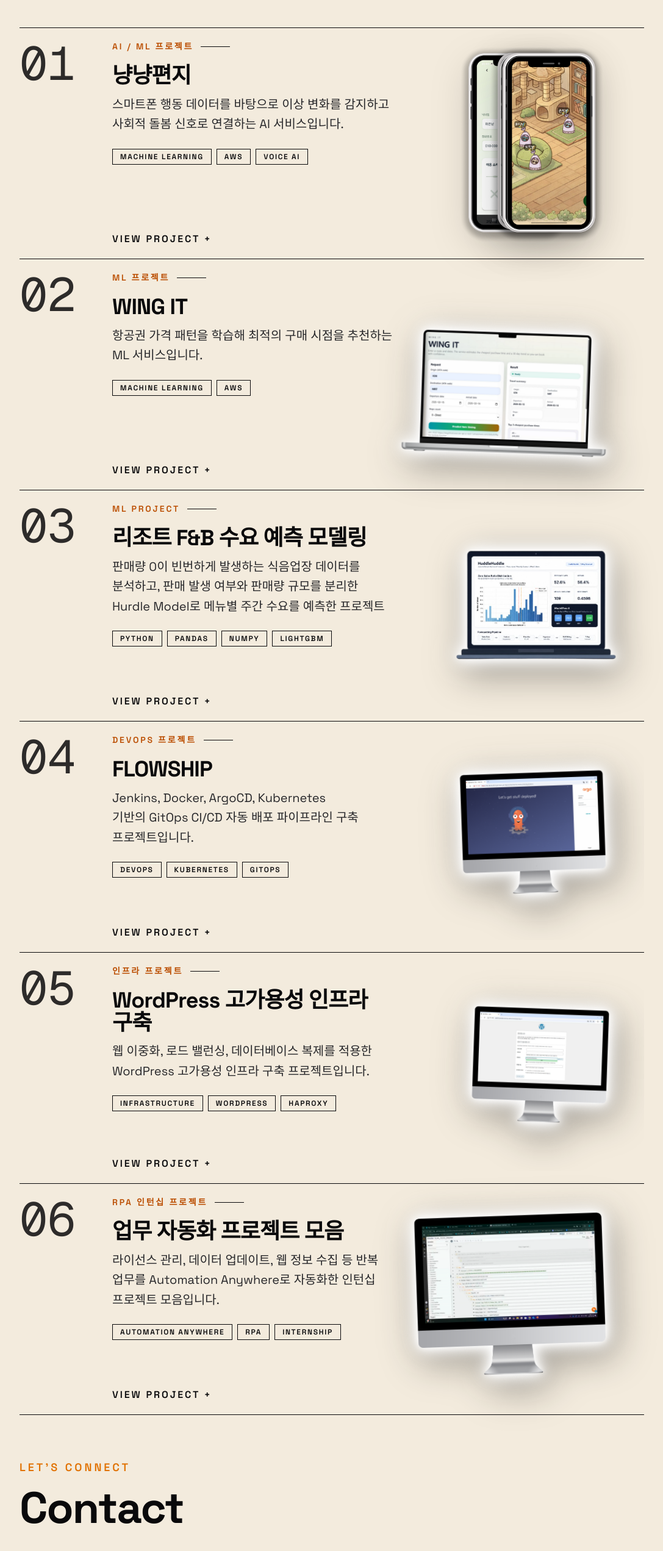
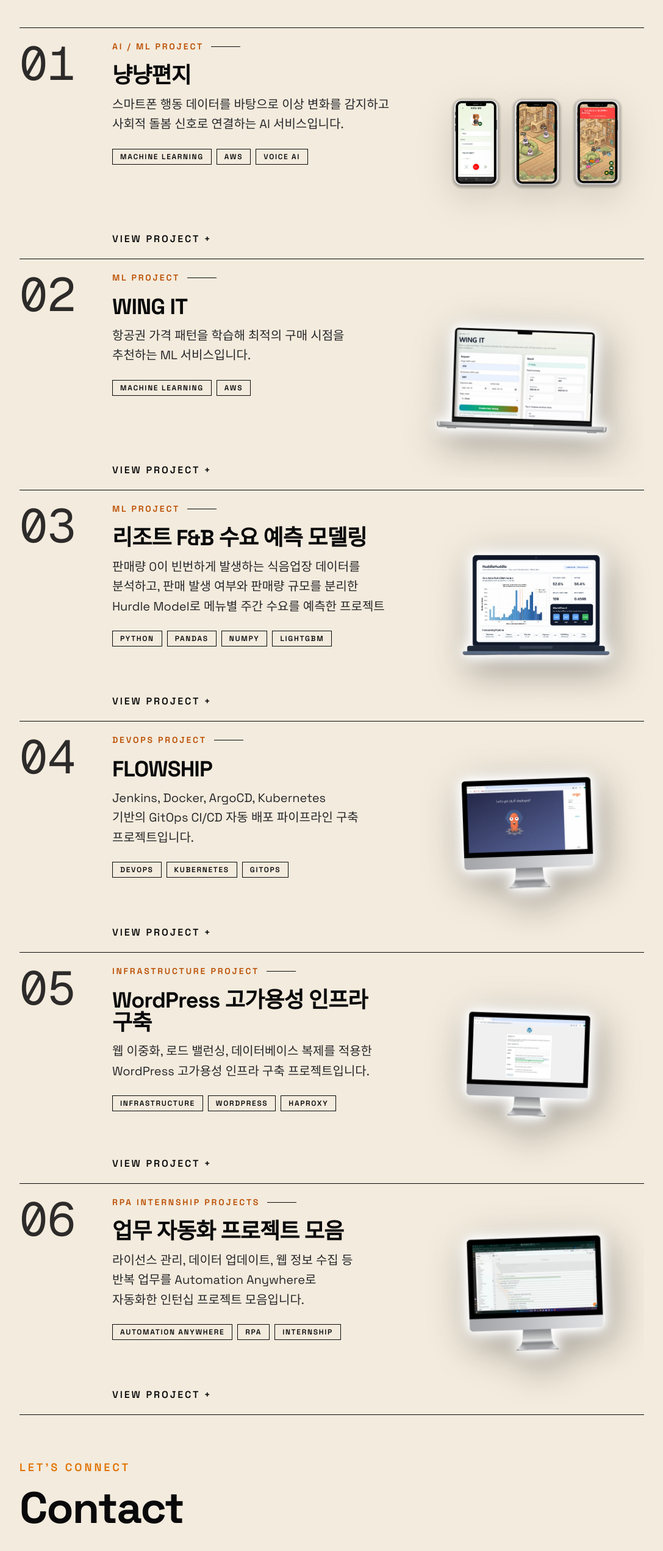
Before and after one commit to jeegle16-alt/moonfolio, a Next.js app: page / in a window 1280 px wide. Shown: the part 2779-5322 px from the top of the page at 61% size, without its empty margins (96-1183 px from the left). Built offline with nearby package versions, Linux system fonts and the light colour scheme; a web font is replaced by a local one.

Commit message:
modified image

```diff
--- a/components/ui/ProjectCard.tsx
+++ b/components/ui/ProjectCard.tsx
@@ -47,13 +47,15 @@
     "relative flex min-h-[188px] w-full items-end justify-center overflow-visible rounded-2xl bg-[#f1e8d8] px-2 pt-4 pb-3 sm:min-h-[238px] sm:px-3 sm:pt-5 sm:pb-4 lg:h-full lg:min-h-[338px] lg:rounded-none lg:bg-transparent lg:px-0 lg:py-0 lg:aspect-auto";
   const mobileSecondaryMockupClass =
     "wingit-cutout-shadow h-auto w-[100%] min-w-0 max-w-[340px] object-contain sm:max-w-[460px]";
-  const secondaryMockupClass =
-    `${mobileSecondaryMockupClass} lg:w-[130%] lg:min-w-[500px] lg:max-w-[760px]`;
   const containedSecondaryMockupClass =
-    `${mobileSecondaryMockupClass} lg:w-[124%] lg:min-w-0 lg:max-w-[600px] xl:max-w-[720px] 2xl:max-w-[780px]`;
+    `${mobileSecondaryMockupClass} lg:w-[112%] lg:min-w-0 lg:max-w-[540px] xl:max-w-[640px] 2xl:max-w-[700px]`;
+  const containedRpaMockupClass =
+    `${mobileSecondaryMockupClass} lg:w-[116%] lg:min-w-0 lg:max-w-[560px] xl:max-w-[700px] 2xl:max-w-[780px]`;
+  const nyangnyangMockupClass =
+    "h-auto w-full object-contain drop-shadow-[0_18px_30px_rgba(0,0,0,0.14)]";
   const cardGridClass = hasHurdleHurdleVisual
     ? "grid gap-8 lg:grid-cols-[120px_minmax(0,1.1fr)_minmax(300px,0.9fr)] lg:items-stretch"
-    : hasFlowshipVisual || hasWordpressVisual
+    : hasWingitVisual || hasFlowshipVisual || hasWordpressVisual || hasRpaVisual
       ? "grid gap-8 lg:grid-cols-[120px_minmax(0,1.05fr)_minmax(360px,0.95fr)] lg:items-stretch"
       : "grid gap-8 lg:grid-cols-[120px_minmax(0,1.2fr)_minmax(300px,0.8fr)] lg:items-stretch";
 
@@ -125,7 +127,10 @@
         {hasVisual ? (
         <div
           className={`hidden min-w-0 pt-1 md:block lg:pt-0 ${
-            hasFlowshipVisual || hasWordpressVisual
+            hasWingitVisual ||
+            hasFlowshipVisual ||
+            hasWordpressVisual ||
+            hasRpaVisual
               ? "overflow-hidden"
               : "overflow-visible"
           } ${isEven ? "lg:pl-6" : ""}`}
@@ -133,30 +138,26 @@
           {hasEditorialVisual ? (
             <div className="lg:ml-auto lg:h-full lg:w-full">
               <div className="relative min-h-[196px] w-full overflow-hidden rounded-2xl bg-[#f1e8d8] px-2 pt-4 pb-6 sm:min-h-[248px] sm:px-3 sm:pt-5 sm:pb-6 md:min-h-[292px] md:overflow-visible lg:h-full lg:min-h-[338px] lg:overflow-visible lg:rounded-none lg:bg-transparent lg:px-0 lg:py-0 lg:aspect-auto">
-                <div className="absolute left-3 top-3 z-0 flex items-start justify-center sm:left-3 sm:top-3 lg:left-2 lg:top-2">
-                  <div className="transition-transform duration-300 group-hover:scale-[1.04] lg:group-hover:scale-[1.04]">
+                <div className="absolute inset-x-2 top-1/2 flex -translate-y-1/2 -translate-x-3 items-center justify-center gap-2 sm:inset-x-3 sm:gap-3 lg:inset-x-0 lg:-translate-x-5">
+                  <div className="z-0 w-[28%] max-w-[132px] transition-transform duration-300 group-hover:scale-[1.04] sm:max-w-[152px] md:max-w-[164px] lg:max-w-[184px]">
                     <Image
                       src={ui4}
                       alt="NyangNyang Letter UI 1"
-                      className="h-auto w-[36%] min-w-[104px] max-w-[148px] object-contain drop-shadow-[0_18px_30px_rgba(0,0,0,0.14)] sm:min-w-[150px] sm:max-w-[220px] lg:w-[41%] lg:min-w-[184px] lg:max-w-[248px]"
+                      className={nyangnyangMockupClass}
                     />
                   </div>
-                </div>
-                <div className="absolute left-1/2 top-3 z-10 flex -translate-x-1/2 items-start justify-center sm:top-3 lg:top-2">
-                  <div className="transition-transform duration-300 group-hover:scale-[1.04]">
+                  <div className="z-10 w-[28%] max-w-[132px] transition-transform duration-300 group-hover:scale-[1.04] sm:max-w-[152px] md:max-w-[164px] lg:max-w-[184px]">
                     <Image
                       src={ui2}
                       alt="NyangNyang Letter UI 2"
-                      className="h-auto w-[36%] min-w-[104px] max-w-[148px] object-contain drop-shadow-[0_18px_30px_rgba(0,0,0,0.16)] sm:min-w-[150px] sm:max-w-[220px] lg:w-[41%] lg:min-w-[184px] lg:max-w-[248px]"
+                      className="h-auto w-full object-contain drop-shadow-[0_18px_30px_rgba(0,0,0,0.16)]"
                     />
                   </div>
-                </div>
-                <div className="absolute right-3 top-3 z-0 flex items-start justify-center sm:right-3 sm:top-3 lg:right-2 lg:top-2">
-                  <div className="transition-transform duration-300 group-hover:scale-[1.04]">
+                  <div className="z-0 w-[28%] max-w-[132px] transition-transform duration-300 group-hover:scale-[1.04] sm:max-w-[152px] md:max-w-[164px] lg:max-w-[184px]">
                     <Image
                       src={ui5}
                       alt="NyangNyang Letter UI 3"
-                      className="h-auto w-[36%] min-w-[104px] max-w-[148px] object-contain drop-shadow-[0_18px_30px_rgba(0,0,0,0.14)] sm:min-w-[150px] sm:max-w-[220px] lg:w-[41%] lg:min-w-[184px] lg:max-w-[248px]"
+                      className={nyangnyangMockupClass}
                     />
                   </div>
                 </div>
@@ -165,12 +166,12 @@
           ) : hasWingitVisual ? (
             <div className="lg:ml-auto lg:h-full lg:w-full">
               <div className={mobileMockupFrameClass}>
-                <div className="absolute bottom-0 left-1/2 z-10 flex w-full -translate-x-1/2 items-end justify-center lg:left-auto lg:right-[1.2rem] lg:translate-x-0 lg:justify-end">
+                <div className="absolute left-1/2 top-1/2 z-10 flex w-full -translate-x-1/2 -translate-y-1/2 items-center justify-center lg:left-auto lg:right-[-0.25rem] lg:translate-x-0 lg:justify-end xl:right-[-0.5rem]">
                   <div className="rotate-2 transition-transform duration-300 group-hover:scale-[1.04]">
                     <Image
                       src={wingitUi}
                       alt="WING IT UI mockup"
-                      className={`${mobileSecondaryMockupClass} lg:w-[122%] lg:min-w-[440px] lg:max-w-[680px]`}
+                      className={containedSecondaryMockupClass}
                     />
                   </div>
                 </div>
@@ -180,7 +181,7 @@
             <div className="lg:ml-auto lg:h-full lg:w-full">
               <div className={mobileMockupFrameClass}>
                 <div className="absolute left-1/2 top-1/2 z-10 flex w-full -translate-x-1/2 -translate-y-1/2 items-center justify-center lg:left-0 lg:right-0 lg:translate-x-0">
-                  <div className="w-[70%] max-w-[290px] transition-transform duration-300 group-hover:scale-[1.02] sm:max-w-[325px] md:max-w-[345px] lg:w-[72%] lg:max-w-[290px] xl:w-[80%] xl:max-w-[410px] 2xl:max-w-[480px]">
+                  <div className="w-[66%] max-w-[270px] transition-transform duration-300 group-hover:scale-[1.02] sm:max-w-[305px] md:max-w-[325px] lg:w-[68%] lg:max-w-[270px] xl:w-[74%] xl:max-w-[380px] 2xl:max-w-[440px]">
                     <Image
                       src={hurdlehurdleUi}
                       alt="HurdleHurdle UI mockup"
@@ -193,7 +194,7 @@
           ) : hasFlowshipVisual ? (
             <div className="lg:ml-auto lg:h-full lg:w-full">
               <div className={mobileMockupFrameClass}>
-                <div className="absolute left-1/2 top-1/2 z-10 flex w-full -translate-x-1/2 -translate-y-1/2 items-center justify-center lg:left-auto lg:right-0 lg:translate-x-0 lg:justify-end">
+                <div className="absolute left-1/2 top-1/2 z-10 flex w-full -translate-x-1/2 -translate-y-1/2 items-center justify-center lg:left-auto lg:right-[-0.5rem] lg:translate-x-0 lg:justify-end xl:right-[-0.75rem] 2xl:right-[-1rem]">
                   <div className="-rotate-2 transition-transform duration-300 group-hover:scale-[1.04]">
                     <Image
                       src={flowshipUi}
@@ -221,12 +222,12 @@
           ) : hasRpaVisual ? (
             <div className="lg:ml-auto lg:h-full lg:w-full">
               <div className={mobileMockupFrameClass}>
-                <div className="absolute bottom-0 left-1/2 z-10 flex w-full -translate-x-1/2 items-end justify-center lg:bottom-[-1.2rem] lg:left-auto lg:right-[1.8rem] lg:translate-x-0 lg:justify-end">
+                <div className="absolute left-1/2 top-1/2 z-10 flex w-full -translate-x-1/2 -translate-y-1/2 items-center justify-center lg:left-auto lg:right-0 lg:translate-x-0 lg:justify-end">
                   <div className="-rotate-2 transition-transform duration-300 group-hover:scale-[1.04]">
                     <Image
                       src={rpaUi}
                       alt="RPA automation projects UI mockup"
-                      className={secondaryMockupClass}
+                      className={containedRpaMockupClass}
                     />
                   </div>
                 </div>
--- a/lib/i18n/content.ts
+++ b/lib/i18n/content.ts
@@ -37,7 +37,7 @@
   contact: {
     body: {
       en: "Open to opportunities, collaborations, and thoughtful conversations. Feel free to reach out.",
-      kr: "좋은 기회로 만나 뵐 수 있으면 좋겠습니다.",
+      kr: "새로운 기회나 협업, 대화 모두 언제든 환영합니다. 좋은 기회로 만나 뵐 수 있으면 좋겠습니다. 편하게 연락 주세요.",
     },
   },
 } as const;
@@ -182,7 +182,7 @@
     },
     role: {
       en: "AI / ML Project",
-      kr: "AI / ML 프로젝트",
+      kr: "AI / ML Project",
     },
     description: {
       en: "AI-powered service that detects behavioral changes from smartphone activity and turns them into social support signals.",
@@ -196,7 +196,7 @@
     },
     role: {
       en: "ML Project",
-      kr: "ML 프로젝트",
+      kr: "ML Project",
     },
     description: {
       en: "An ML service that learns airfare price patterns and recommends the best purchase timing.",
@@ -224,7 +224,7 @@
     },
     role: {
       en: "DevOps Project",
-      kr: "DevOps 프로젝트",
+      kr: "DevOps Project",
     },
     description: {
       en: "A GitOps-based CI/CD pipeline project built with Jenkins, Docker, ArgoCD, and Kubernetes.",
@@ -238,7 +238,7 @@
     },
     role: {
       en: "Infrastructure Project",
-      kr: "인프라 프로젝트",
+      kr: "Infrastructure Project",
     },
     description: {
       en: "A high-availability WordPress infrastructure project with web redundancy, load balancing, and database replication.",
@@ -252,7 +252,7 @@
     },
     role: {
       en: "RPA Internship Projects",
-      kr: "RPA 인턴십 프로젝트",
+      kr: "RPA Internship Projects",
     },
     description: {
       en: "A collection of internship automation projects built with Automation Anywhere for repetitive business tasks.",
```
